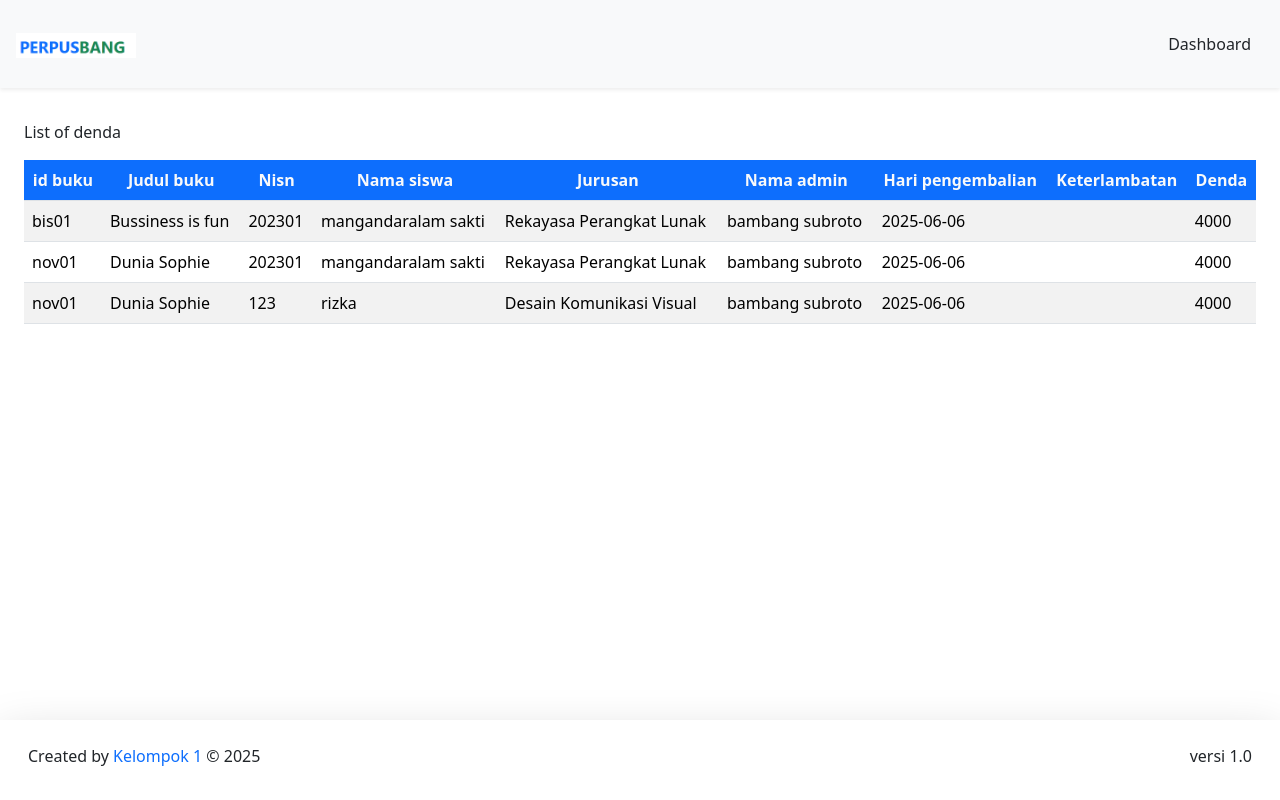
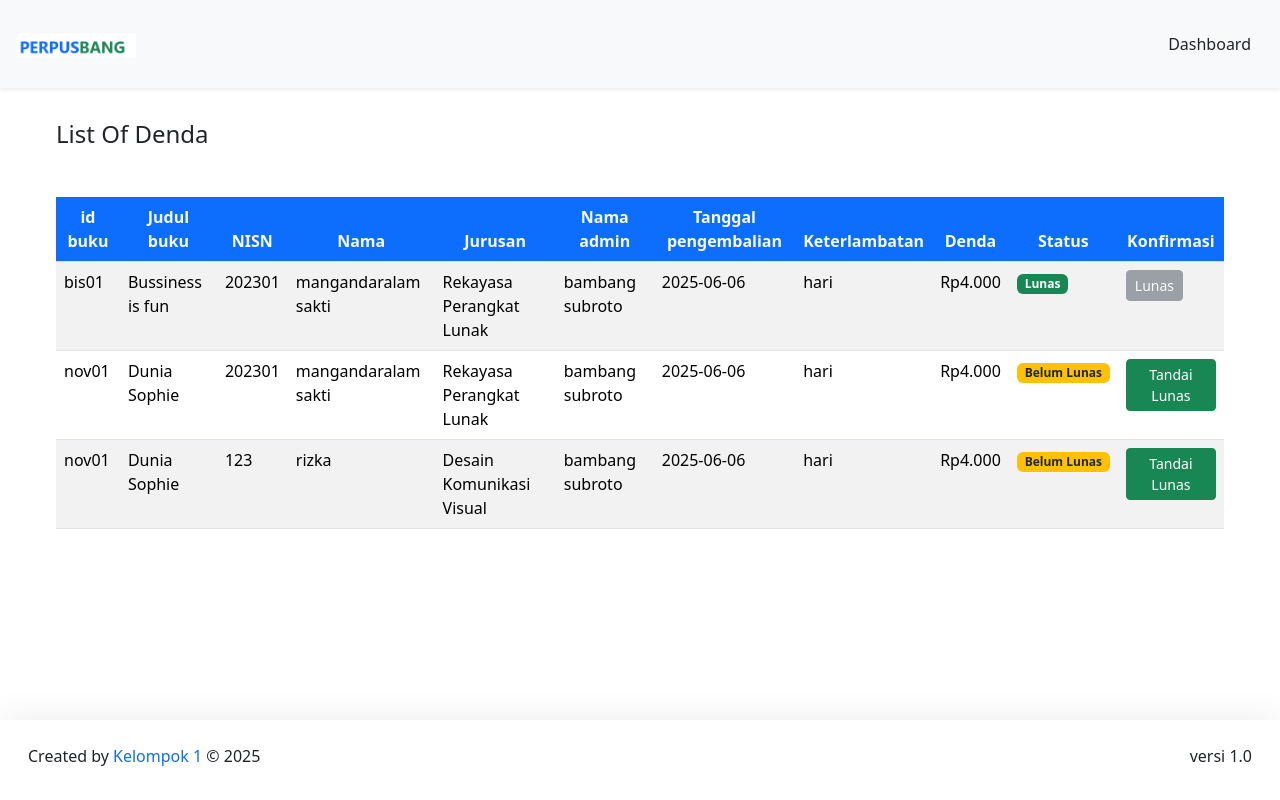
Before and after one commit to Nisrinadwids/UASPBW, a PHP site: page /DashboardAdmin/denda/daftarDenda.php in a window 1280 px wide. Run offline with PHP 8.4, Linux system fonts and the light colour scheme; data comes from the database, SQL or seed files in the repository; both versions use the stored data as it was after the commit; some libraries are stand-ins or nearby versions.

Commit message:
update list of order dan database

```diff
--- a/DashboardAdmin/denda/daftarDenda.php
+++ b/DashboardAdmin/denda/daftarDenda.php
@@ -1,6 +1,14 @@
 <?php
 require "../../config/config.php";
-$dataDenda = queryReadData("SELECT pengembalian.id_pengembalian, pengembalian.id_buku, buku.judul, pengembalian.nisn, member.nama, member.jurusan, admin.nama_admin, pengembalian.buku_kembali, pengembalian.keterlambatan, pengembalian.denda
+// Konfirmasi pelunasan denda
+if (isset($_GET['lunas'])) {
+    $id = $_GET['lunas'];
+    $query = "UPDATE pengembalian SET status_denda = 'Lunas' WHERE id_pengembalian = $id";
+    mysqli_query($connection, $query);
+    header("Location: daftarDenda.php");
+    exit;
+}
+$dataDenda = mysqli_query($connection, "SELECT pengembalian.id_pengembalian, pengembalian.id_buku, buku.judul, pengembalian.nisn, member.nama, member.jurusan, admin.nama_admin, pengembalian.buku_kembali, pengembalian.keterlambatan, pengembalian.denda, pengembalian.status_denda
 FROM pengembalian
 INNER JOIN buku ON pengembalian.id_buku = buku.id_buku
 INNER JOIN member ON pengembalian.nisn = member.nisn
@@ -28,24 +36,26 @@ WHERE pengembalian.denda > 0");
       </div>
     </nav>
 
-    <div class="p-4 mt-5">
-      <div class="mt-5">
-        <caption>List of denda</caption>
-          <div class="table-responsive mt-3">
+    <div class="container-fluid p-4 mt-5" style="max-width: 95%;">
+    <h4 class="mt-5">List Of Denda</h4>
+    <div class="table-responsive mt-5">
       <table class="table table-striped table-hover">
         <thead class="text-center">
           <tr>
            <th class="bg-primary text-light">id buku</th>
            <th class="bg-primary text-light">Judul buku</th>
-        <th class="bg-primary text-light">Nisn</th>
-        <th class="bg-primary text-light">Nama siswa</th>
+           <th class="bg-primary text-light">NISN</th>
+           <th class="bg-primary text-light">Nama </th>
            <th class="bg-primary text-light">Jurusan</th>
            <th class="bg-primary text-light">Nama admin</th>
-        <th class="bg-primary text-light">Hari pengembalian</th>
+           <th class="bg-primary text-light">Tanggal pengembalian</th>
            <th class="bg-primary text-light">Keterlambatan</th>
            <th class="bg-primary text-light">Denda</th>
+           <th class="bg-primary text-light">Status</th>
+           <th class="bg-primary text-light">Konfirmasi</th>
          </tr>
         </thead>
+        <tbody>
           <?php foreach ($dataDenda as $item) : ?>
           <tr>
             <td><?= $item["id_buku"]; ?></td>
@@ -55,10 +65,25 @@ WHERE pengembalian.denda > 0");
             <td><?= $item["jurusan"]; ?></td>
             <td><?= $item["nama_admin"]; ?></td>
             <td><?= $item["buku_kembali"]; ?></td>
-        <td><?= $item["keterlambatan"]; ?></td>
-        <td><?= $item["denda"]; ?></td>
+            <td><?= $item["keterlambatan"]; ?> hari</td>
+            <td>Rp<?= number_format($item["denda"], 0, ',', '.'); ?></td>
+            <td>
+              <span class="badge <?= $item["status_denda"] === "Lunas" ? 'bg-success' : 'bg-warning text-dark'; ?>">
+                <?= $item["status_denda"]; ?>
+              </span>
+            </td>
+            <td>
+              <?php if ($item["status_denda"] !== "Lunas") : ?>
+                <a href="?lunas=<?= $item["id_pengembalian"]; ?>" class="btn btn-sm btn-success" onclick="return confirm('Konfirmasi pembayaran denda ini?')">
+                  Tandai Lunas
+                </a>
+              <?php else : ?>
+                <button class="btn btn-sm btn-secondary" disabled>Lunas</button>
+              <?php endif; ?>
+            </td>
           </tr>
           <?php endforeach; ?>
+        </tbody>
       </table>
     </div>
   </div>
```
Also changed, not shown: database/perpustakaan.sql (+51 -38 lines). Lines whose indentation alone changed are shown as unchanged.
